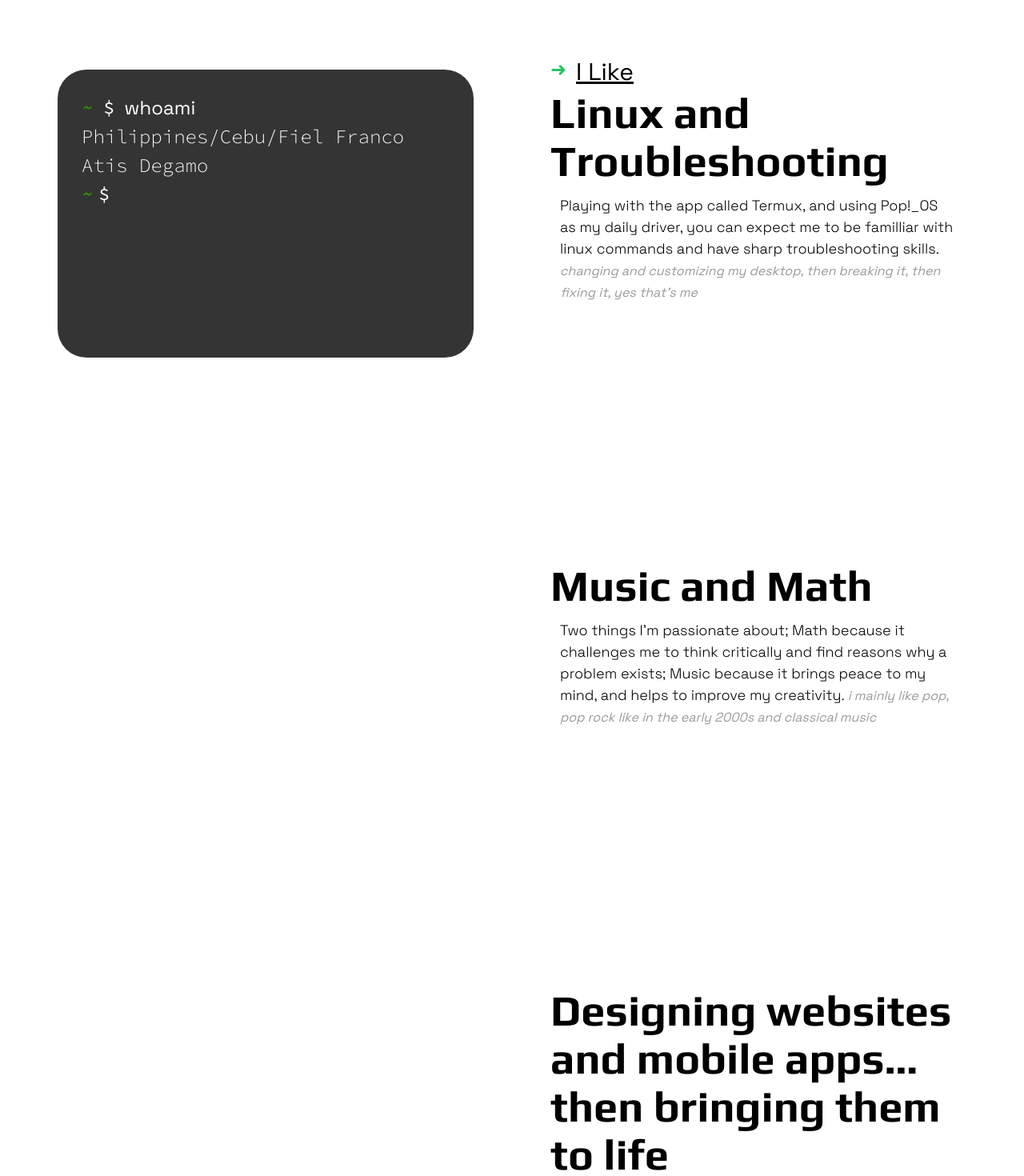
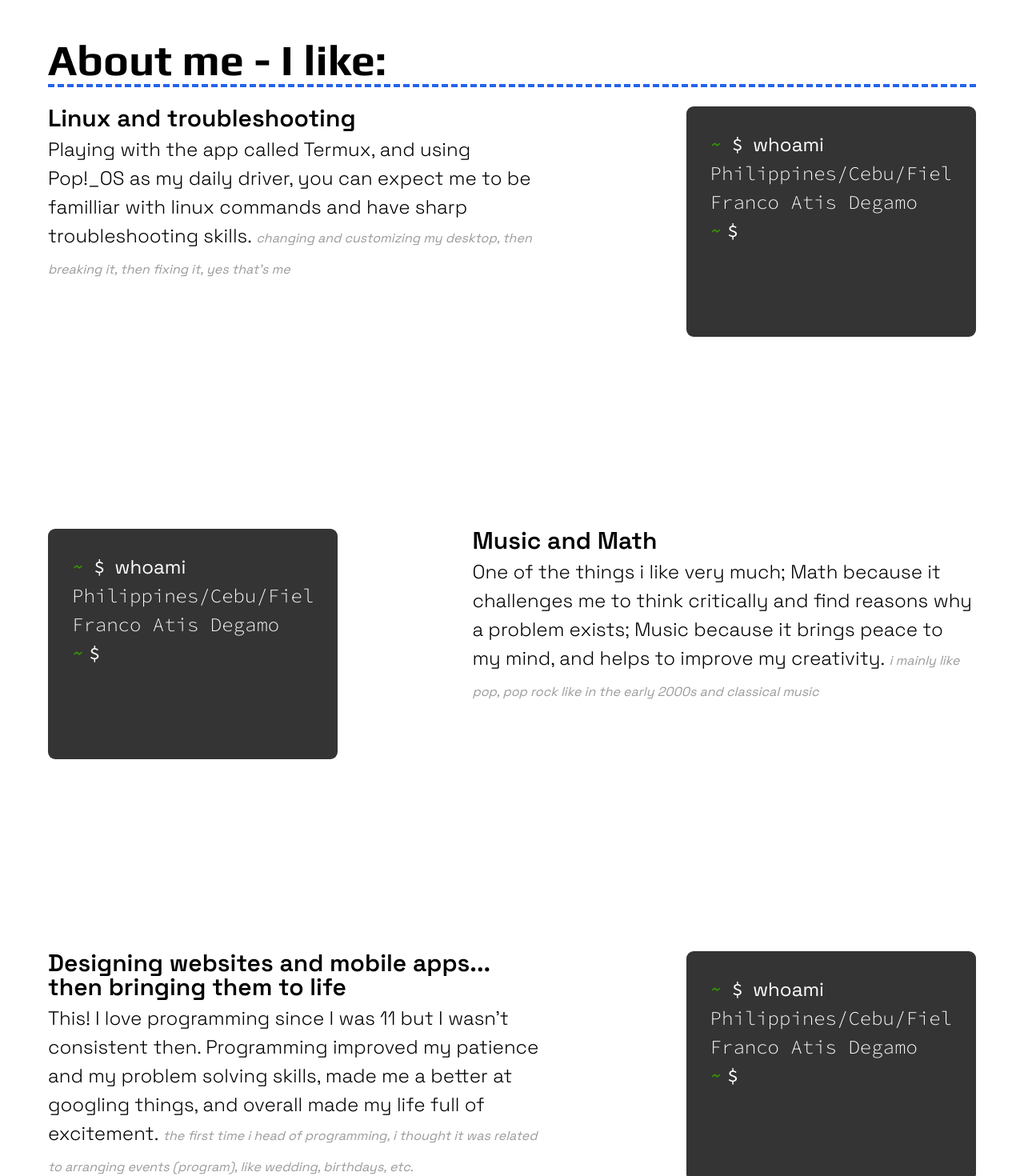
Before and after one commit to piyeldev/portfolio, a SvelteKit app: page / in a window 1280 px wide. Shown: the part 680-2150 px from the top of the page at 80% size. Built offline with nearby package versions, Linux system fonts and the light colour scheme.

Commit message:
changed likes part, without animations

```diff
--- a/src/app.css
+++ b/src/app.css
@@ -94,7 +94,7 @@ p {
 }
 
 ::-webkit-scrollbar-track {
-	background: transparent;
+	background: none;
 	border-radius: 5px;
 	box-shadow: none;
 }
--- a/src/components/Footer.svelte
+++ b/src/components/Footer.svelte
@@ -3,7 +3,7 @@
 	import fiel from '$lib/assets/fiel.png';
 </script>
 
-<section id="footer" class="w-full">
+<section id="footer" class="overflow-hidden">
 	<div
 		class="flex justify-between md:flex-row flex-col lg:pl-10 lg:pr-20 md:px-6 px-4 bg-[#484975] pb-12 text-white"
 	>
@@ -19,7 +19,7 @@
 				<div class="w-fit">
 					<div class=" mt-5 flex md:justify-start justify-center items-center">
 						<img src={fiel} alt="fiel" class="md:size-28 size-24" />
-						<p class=" font-light text-[16px] ml-2 w-48">
+						<p class=" font-light md:text-[16px] text-[14px] ml-2 w-48">
 							I’m a high school student based in Cebu, Philippines, and a web/mobile developer with
 							a passion of creating beautiful designs that will enhance user experience. I’m on my
 							way to be the best of myself and to bring innovative ideas to life.
--- a/src/components/Likes.svelte
+++ b/src/components/Likes.svelte
@@ -15,10 +15,8 @@
 	var speed = 100;
 
 	// linux, mathMusic, programming
-	let currentLike = 'linux';
-	let terminal;
-	let mAndm;
-	let prog;
+	let currentLike = 'terminal';
+
 
 	let appearTerminalElement;
 	onMount(() => {
@@ -32,97 +30,59 @@
 				typewriteEffect.innerHTML += whoami.charAt(i);
 				i++;
 				setTimeout(typewriter, speed);
-			}
-			else if (i === length) {
-				setTimeout(appearTerminalElement.classList.remove('hidden'), 800)
-
+			} else if (i === length) {
+				setTimeout(appearTerminalElement.classList.remove('hidden'), 800);
 			} else {
-				appearTerminalElement.classList.add('hidden')
+				appearTerminalElement.classList.add('hidden');
 			}
 
 			return;
 		}
 
-		terminal = document.querySelector('.terminal');
 		appearTerminalElement = document.querySelector('.appearTerm');
 
 		setExecuteOnIntersectCallback(() => {
 			currentLike = entryObserved.target.id;
 
-			if (currentLike == 'linux') {
-				terminal.classList.add('showTerminal');
-				// terminal.classList.remove('showmAndm');
-				// terminal.classList.remove('showProg');
+			console.log(currentLike)
 
-				console.log("linux")
+			if (currentLike == 'terminal') {
+
+
 				setTimeout(typewriter, 300);
 			} else if (currentLike == 'musicMath') {
-				// terminal.classList.add('showmAndm');
-				// typewriteEffect.innerHTML = '';
 			} else if (currentLike == 'programming') {
-				// terminal.classList.remove('showTerminal');
-
 			} else {
 				console.warn('Error in Transitions');
 			}
 		});
 
 		let elementExited;
-		setExecuteOnExitCallback(()=>{
+		setExecuteOnExitCallback(() => {
 			elementExited = entryExited.target.id;
 
-			if (elementExited == 'linux') {
-				appearTerminalElement.classList.add('hidden')
-				terminal.classList.remove('showTerminal');
-				typewriteEffect.innerHTML = ''
-				i=0
+			if (elementExited == 'terminal') {
+				appearTerminalElement.classList.add('hidden');
+				typewriteEffect.innerHTML = '';
+				i = 0;
 			} else {
 				return;
 			}
-		})
+		});
 	});
 
-	let startClassAdd = '';
 </script>
 
-<section id="likes " class="md:my-20 mt-5 mb-20 w-full">
-	<div class="sm:mx-20 mx-5">
-		<div class="flex ">
-			<div class="flex justify-center md:items-center items-start flex-col md:flex-row lg:gap-16 md:gap-6 gap-0">
-				<div class="flex flex-col h-full pb-10 md:max-w-[50%] md:min-w-[50%] w-full md:bg-transparent bg-white md:relative sticky top-1">
-					<div class="flex md:hidden gap-2">
-						<span class="text-green-500 no-underline"> ➜</span>
-						<p class="text-xl underline">I Like</p>
-					</div>
-					<div class="left mt-2 md:sticky md:top-[25%] relative">
-						<div class="hideTerminal {startClassAdd}  terminal">
-							<div class="md:h-60 h-40 bg-[#343434] rounded-3xl box-border py-5 px-5">
-								<div class="text-white source-code-pro lg:text-base text-sm flex gap-2">
-									<span class="text-[#359006]">~</span>$
-									<div bind:this={typewriteEffect} class=""></div>
-								</div>
-								<div class="appearTerm hidden w-full">
-									<div class="source-code-pro-light text-white lg:text-base text-sm">
-										Philippines/Cebu/Fiel Franco Atis Degamo
-									</div>
-									<div class="text-white source-code-pro sm:text-[24px] text-[18px]">
-										<span class="text-[#359006]">~&nbsp;</span>$
-									</div>
-								</div>
-							</div>
-						</div>
-					</div>
-				</div>
+<div class="likes w-auto  flex justify-center lg:my-16 md:my-10 my-6 lg:mx-10 md:mx-6 mx-4">
+	<div class="flex flex-col justify-center w-full max-w-[1440px]">
+		<h1 class="mainHeading w-full lg:text-4xl md:text-3xl text-xl border-b-blue-600 border-b-4 border-dashed mb-4">About me - I like:</h1>
+		<div class="flex flex-col list gap-40">
+			<div class="troubleshooting flex md:flex-row flex-col-reverse lg:gap-28 gap-6">
 
-				<div class="right flex flex-col md:min-w-[50%] md:max-w-[50%] w-full">
-					<div class="md:flex hidden gap-2 sticky top-10 w-full bg-white">
-						<span class="text-green-500 no-underline"> ➜</span>
-						<p class="text-xl underline">I Like</p>
-					</div>
-					<div class="flex flex-col gap-52 md:mt-0 mt-10">
-						<div class="obsrv" id="linux">
-							<h1 class="heading">Linux and Troubleshooting</h1>
-							<p class="text-14px md:text-[16px] lg:text-[18px] p-2 font-light md:max-w-[780px] w-full">
+
+				<div class="flex flex-col gap-1">
+					<div class="heading" >Linux and troubleshooting</div>
+					<p class="sub">
 						Playing with the app called Termux, and using Pop!_OS as my daily driver, you can
 								expect me to be familliar with linux commands and have sharp troubleshooting skills.
 								<span class="text-[16px] italic text-[#9b9b9b]"
@@ -132,40 +92,85 @@
 					</p>
 				</div>
 
-						<div class="obsrv" id="musicMath">
-							<h1 class="heading">Music and Math</h1>
-							<p class="text-14px md:text-[16px] lg:text-[18px] p-2 font-light max-w-[780px]">
-								Two things I'm passionate about; Math because it challenges me to think critically
-								and find reasons why a problem exists; Music because it brings peace to my mind, and
-								helps to improve my creativity.
+				<div class="wrapper w-full">
+					<div class="terminal bg-[#343434] lg:max-w-[512px] w-auto lg:p-5 md:p-3 p-2 obsrv h-48 rounded-md">
+						<div class="text-white source-code-pro lg:text-base md:text-sm text-xs flex gap-2">
+							<span class="text-[#359006]">~</span>$
+							<div bind:this={typewriteEffect} class="lg:text-base md:text-sm text-xs">whoami</div>
+						</div>
+						<div class="appearTerm w-full">
+							<div class="source-code-pro-light text-white lg:text-base md:text-sm text-xs">
+								Philippines/Cebu/Fiel Franco Atis Degamo
+							</div>
+							<div class="text-white source-code-pro sm:text-[24px] text-[18px]">
+								<span class="text-[#359006]">~&nbsp;</span>$
+							</div>
+						</div>
+					</div>
+				</div>
+
+			</div>
+			<div class="maths flex md:flex-row-reverse flex-col-reverse lg:gap-28 gap-6">
+				<div class="flex flex-col gap-1">
+					<div class="heading" >Music and Math</div>
+					<p class="sub">
+						One of the things i like very much; Math because it challenges me to think critically and
+							find reasons why a problem exists; Music because it brings peace to my mind, and helps
+							to improve my creativity.
 							<span class="text-[16px] italic text-[#9b9b9b]"
 								>i mainly like pop, pop rock like in the early 2000s and classical music</span
 							>
 					</p>
 				</div>
-						<div class="obsrv" id="programming">
-							<h1 class="heading">
-								Designing websites and mobile apps... <br />then bringing them to life
-							</h1>
-							<p class="text-14px md:text-[16px] lg:text-[18px] p-2 font-light max-w-[780px]">
+				<div class="terminal bg-[#343434] lg:p-5 md:p-3 p-2 obsrv h-48 rounded-md">
+					<div class="text-white source-code-pro lg:text-base md:text-sm text-xs flex gap-2">
+						<span class="text-[#359006]">~</span>$
+						<div bind:this={typewriteEffect} class="lg:text-base md:text-sm text-xs">whoami</div>
+					</div>
+					<div class="appearTerm w-full">
+						<div class="source-code-pro-light text-white lg:text-base md:text-sm text-xs">
+							Philippines/Cebu/Fiel Franco Atis Degamo
+						</div>
+						<div class="text-white source-code-pro sm:text-[24px] text-[18px]">
+							<span class="text-[#359006]">~&nbsp;</span>$
+						</div>
+					</div>
+				</div>
+			</div>
+			<div class="programming flex md:flex-row flex-col-reverse lg:gap-28 gap-6">
+				<div class="flex flex-col gap-1">
+					<div class="heading" >Designing websites and mobile apps... <br />then bringing them to life</div>
+					<p class="sub">
 						This! I love programming since I was 11 but I wasn't consistent then. Programming
 							improved my patience and my problem solving skills, made me a better at googling
 							things, and overall made my life full of excitement.
 							<span class="text-[16px] italic text-[#9b9b9b]"
-									>the first time i head of programming, i thought it was related to arranging
-									events (program), like wedding, birthdays, etc.</span
+								>the first time i head of programming, i thought it was related to arranging events
+								(program), like wedding, birthdays, etc.</span
 							>
 					</p>
+				</div>
+				<div class="terminal bg-[#343434] lg:p-5 md:p-3 p-2 obsrv h-48 rounded-md">
+					<div class="text-white source-code-pro lg:text-base md:text-sm text-xs flex gap-2">
+						<span class="text-[#359006]">~</span>$
+						<div bind:this={typewriteEffect} class="lg:text-base md:text-sm text-xs">whoami</div>
+					</div>
+					<div class="appearTerm w-full">
+						<div class="source-code-pro-light text-white lg:text-base md:text-sm text-xs">
+							Philippines/Cebu/Fiel Franco Atis Degamo
+						</div>
+						<div class="text-white source-code-pro sm:text-[24px] text-[18px]">
+							<span class="text-[#359006]">~&nbsp;</span>$
 						</div>
 					</div>
 				</div>
 			</div>
+
 		</div>
 	</div>
-</section>
+</div>
 
 <style lang="postcss">
-
 	.hideTerminal {
 		transform-origin: bottom center;
 		transform: scale(0);
@@ -179,6 +184,10 @@
 	}
 
 	.heading {
-		@apply lg:text-4xl md:text-2xl text-xl ;
+		@apply text-xl font-semibold leading-none;
+	}
+
+	.sub {
+		@apply font-light lg:text-base text-xs
 	}
 </style>
--- a/src/components/Navbar.svelte
+++ b/src/components/Navbar.svelte
@@ -10,7 +10,7 @@
 </script>
 
 <div class="flex flex-col">
-	<div class="bg h-[60px] sm:h-[90px] w-[100%] bg-white bg-opacity-[78%] fixed z-50">
+	<div class="bg h-[60px] sm:h-[90px] w-[100%] bg-white bg-opacity-[78%] absolute z-50">
 		<div class="md:mx-10 mx-6 flex items-center justify-between h-full">
 			<a href="/"
 				><img src={fielnobg} alt="logo" class="size-[71px] lg:size-[91px] md:size-[81px]" /></a
@@ -30,7 +30,7 @@
 			</div>
 		</div>
 	</div>
-	<div class="drawer drawerClosed" bind:this={drawerElement}>
+	<div class="drawer drawerClosed absolute w-full" bind:this={drawerElement}>
 		<Drawer />
 	</div>
 </div>
```
Also changed, not shown: src/components/drawer.svelte (+4 -4 lines), src/components/clip.txt. Lines whose indentation alone changed are shown as unchanged.
